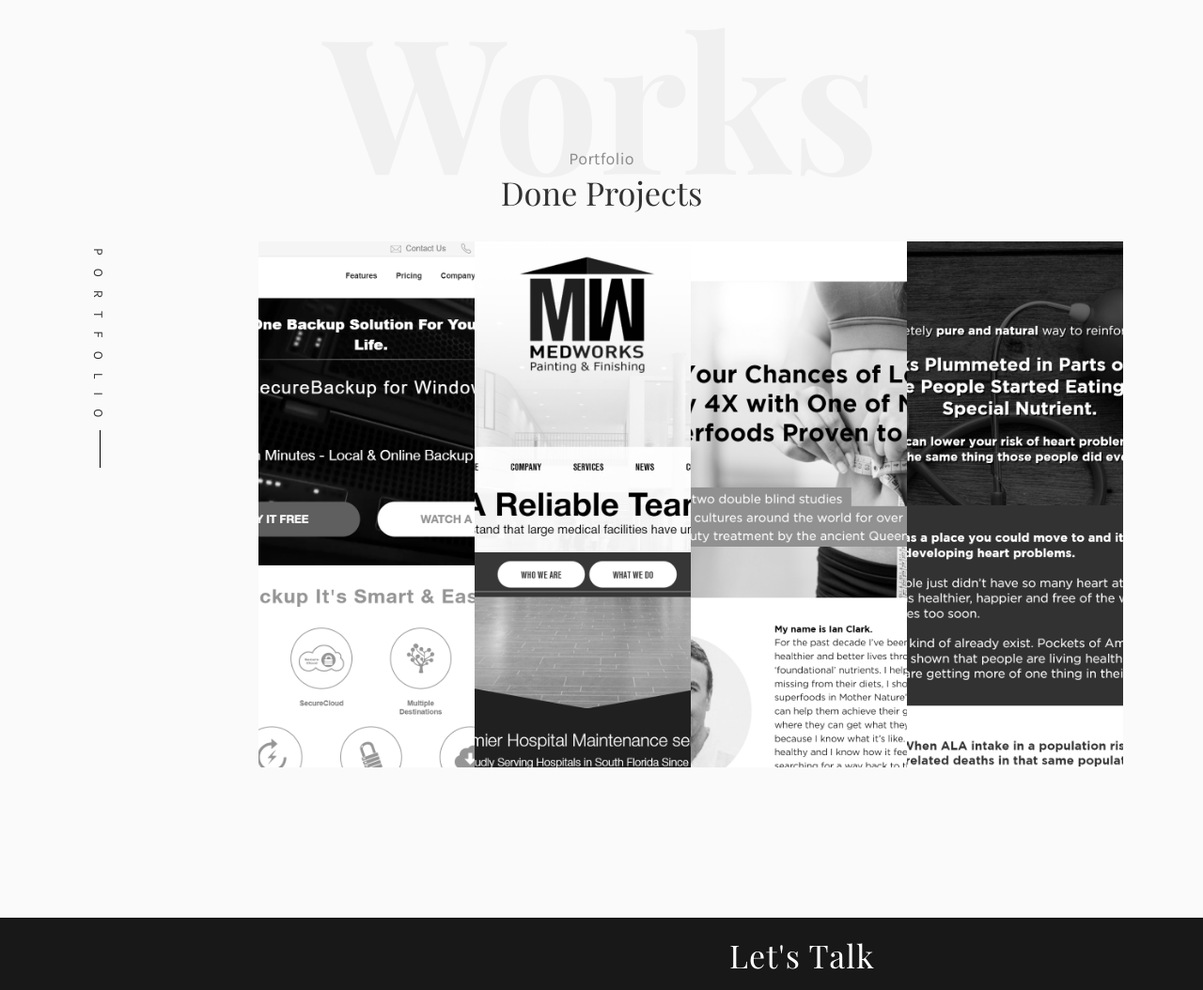
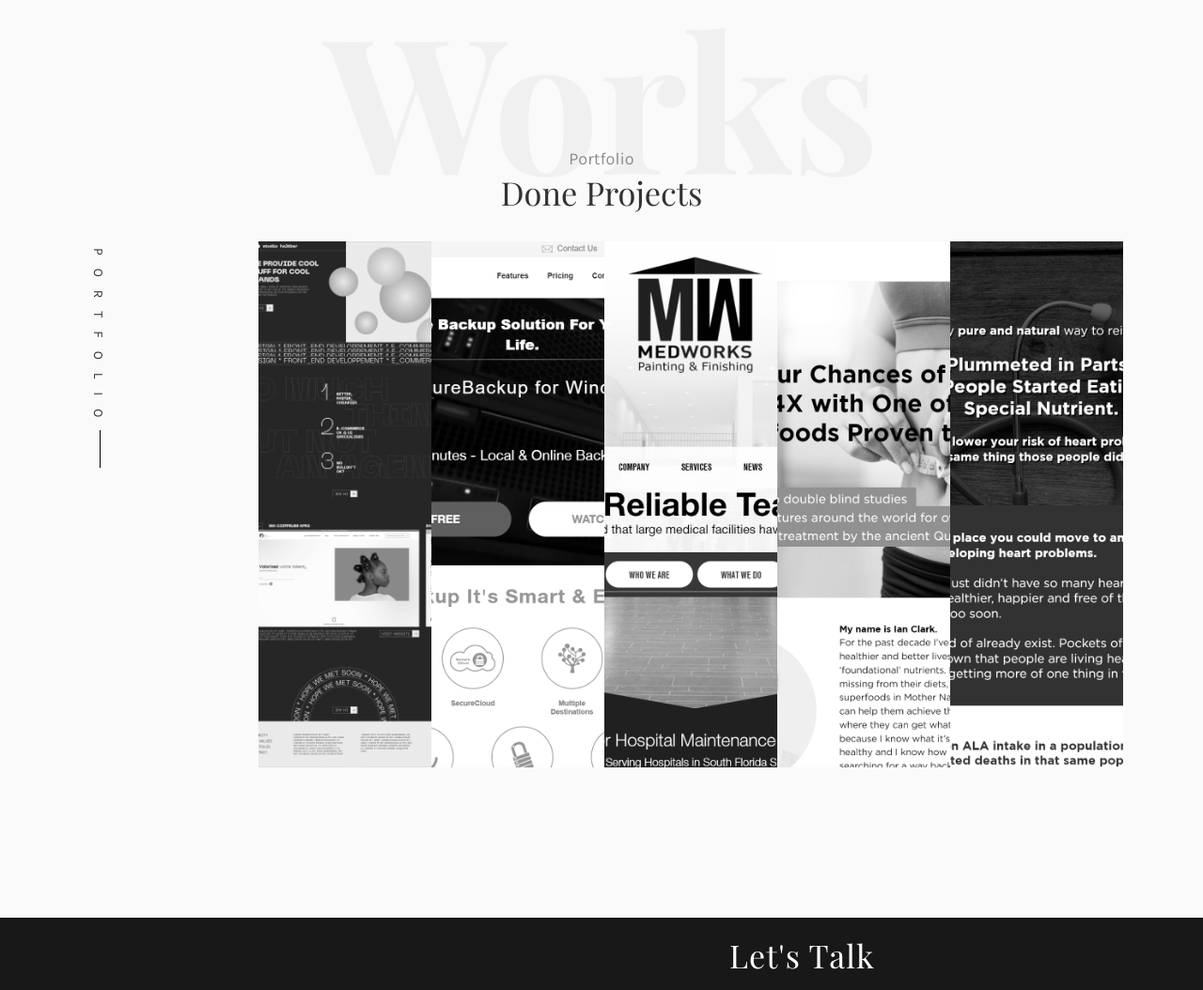
Before and after one commit to TatsianaBunevich/tatsianabunevich.github.io, a website: page index.html in a window 1280 px wide. Shown: the part 3385-4439 px from the top of the page at 94% size. Drawn offline with nearby package versions, Linux system fonts and the light colour scheme; files whose address does not match are found by name; a web font is replaced by a local one.

Commit message:
changes in projects examples

```diff
--- a/index.html
+++ b/index.html
@@ -260,10 +260,11 @@
 				</div>
 				<div class="col-10 offset-2">
 					<div class="gallery-wrap">
-						<a href="https://www.securebackup.com/" class="gallery-item gallery-item-1"></a>
-						<a href="https://medworkservices.com/" class="gallery-item gallery-item-2"></a>
-						<a href="https://activationproducts.com/weight-loss/" class="gallery-item gallery-item-3"></a>
-						<a href="https://www.activationproducts.com/healthy-heart/?utm_source=facebook&utm_medium=social&utm_campaign=fb_live" class="gallery-item gallery-item-4"></a>
+						<a href="images/haltbar.png" class="gallery-item gallery-item-1"></a>
+						<a href="https://www.securebackup.com/" class="gallery-item gallery-item-2"></a>
+						<a href="https://medworkservices.com/" class="gallery-item gallery-item-3"></a>
+						<a href="https://activationproducts.com/weight-loss/" class="gallery-item gallery-item-4"></a>
+						<a href="https://www.activationproducts.com/healthy-heart/?utm_source=facebook&utm_medium=social&utm_campaign=fb_live" class="gallery-item gallery-item-5"></a>
 					</div>
 				</div>
 			</div>
--- a/scss/starter.scss
+++ b/scss/starter.scss
@@ -529,6 +529,7 @@ h5 {
     width: 100%;
     height: 70vh;
   }
+
   &-item {
     flex: 1;
     height: 100%;
@@ -537,20 +538,29 @@ h5 {
     background-position: center;
     background-size: cover;
     transition: flex .8s ease, filter .8s linear;
-    &:hover{
+
+    &:hover {
       flex: 7;
       filter: grayscale(0%);
     }
+
     &-1 {
+      background-image: url("../../images/haltbar.png");
+    }
+
+    &-2 {
       background-image: url("../../images/securebackup.png");
     }
-   &-2 {
+
+    &-3 {
       background-image: url("../../images/medworkservices.png");
     }
-    &-3 {
+
+    &-4 {
       background-image: url("../../images/activationproducts_weight-loss.png");
     }
-    &-4 {
+
+    &-5 {
       background-image: url("../../images/activationproducts_hehealthy-heart.png");
     }
   }
```
Also changed, not shown: assets/css/starter.css, images/haltbar.png (added), 1 other file. Lines whose indentation alone changed are shown as unchanged.
